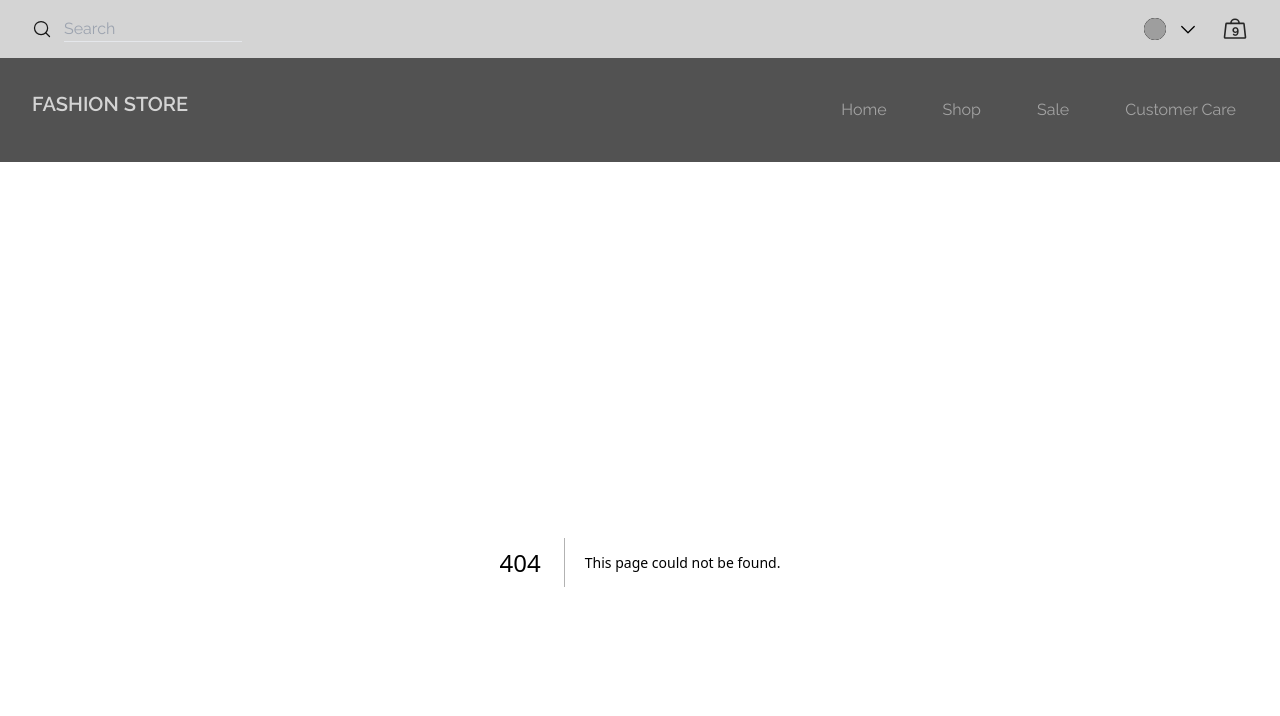
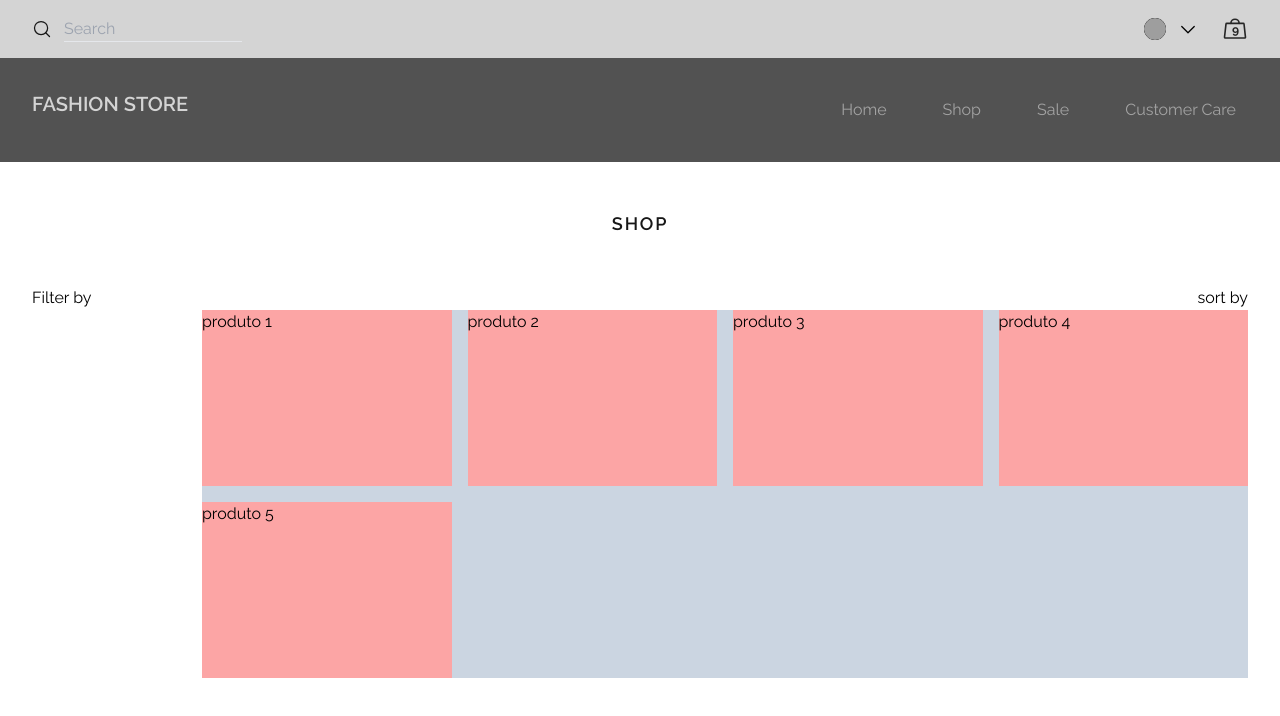
Before and after one commit to killer-cf/fashion-store, a Next.js app: page /products in a window 1280 px wide. Before the commit this address had no page. Shown: the top 716 px of the page. Built offline with nearby package versions, Linux system fonts and the light colour scheme; grey boxes are pictures that could not be loaded.

Commit message:
product page structure

```diff
--- a/src/app/globals.css
+++ b/src/app/globals.css
@@ -8,6 +8,6 @@
   }
 
   body {
-    @apply h-screen
+    @apply min-h-screen
   }
 }
--- /dev/null
+++ b/src/app/products/page.tsx
@@ -0,0 +1,29 @@
+export default function Products() {
+  return (
+    <div className="max-w-7xl px-8">
+      <div className="py-12 text-center">
+        <h2 className="text-lg font-semibold tracking-[.1em] text-neutral-900">
+          SHOP
+        </h2>
+      </div>
+      <section className="flex justify-center">
+        <div className="mr-5 hidden min-w-[150px] max-w-xs md:block">
+          <span>Filter by</span>
+        </div>
+        <div className="flex-1">
+          <div className="flex justify-end gap-3">
+            <div className="md:hidden">filters</div>
+            <div className="">sort by</div>
+          </div>
+          <div className="grid flex-1 justify-center gap-4 bg-slate-300 sm:grid-cols-3 lg:grid-cols-4">
+            <div className="h-44 bg-red-300">produto 1</div>
+            <div className="h-44 bg-red-300">produto 2</div>
+            <div className="h-44 bg-red-300">produto 3</div>
+            <div className="h-44 bg-red-300">produto 4</div>
+            <div className="h-44 bg-red-300">produto 5</div>
+          </div>
+        </div>
+      </section>
+    </div>
+  )
+}
```
